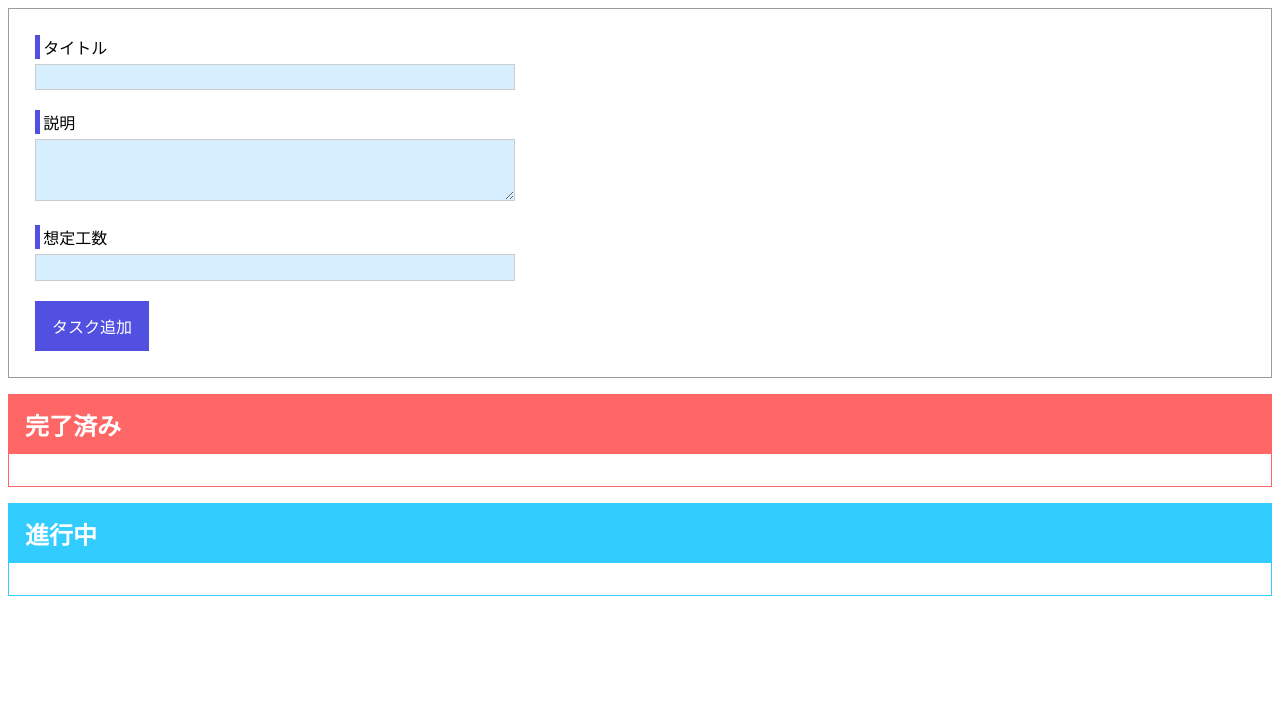
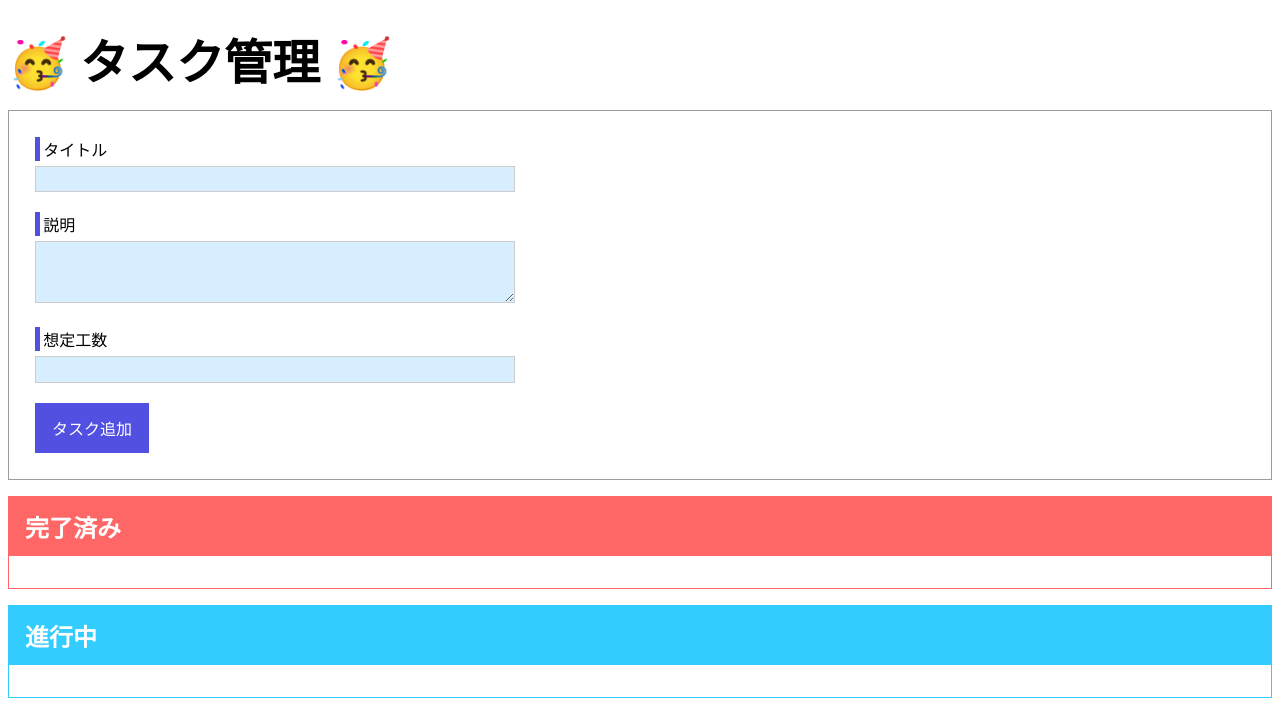
Before and after one commit to tamr9678/task-manager, a website with bundled scripts: page index.html in a window 1280 px wide. Built offline with nearby package versions, Linux system fonts and the light colour scheme.

Commit message:
かわいいヘッダーを追加

```diff
--- a/app.css
+++ b/app.css
@@ -4,6 +4,13 @@
 
 body {
   font: inherit;
+}
+
+header h1 {
+  width: 100%;
+  margin: 0 auto;
+  padding: 1rem 0;
+  font-size: 3rem;
 }
 
 form {
--- a/index.html
+++ b/index.html
@@ -40,6 +40,11 @@
         <ul></ul>
       </section>
     </template>
+    <header>
+      <h1>
+        <a>&#129395; タスク管理 &#129395;</a>
+      </h1>
+    </header>
     <div id="app"></div>
   </body>
 </html>
```
